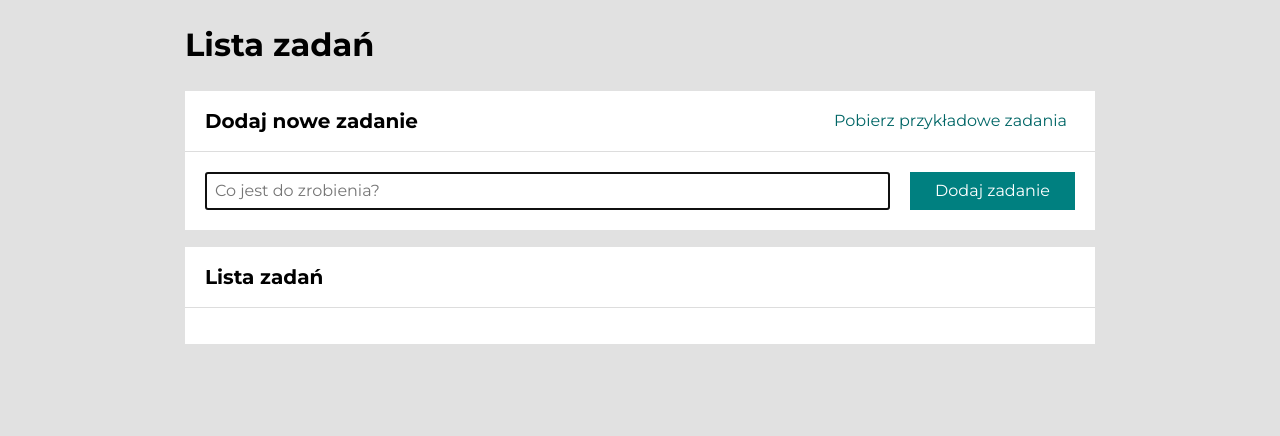
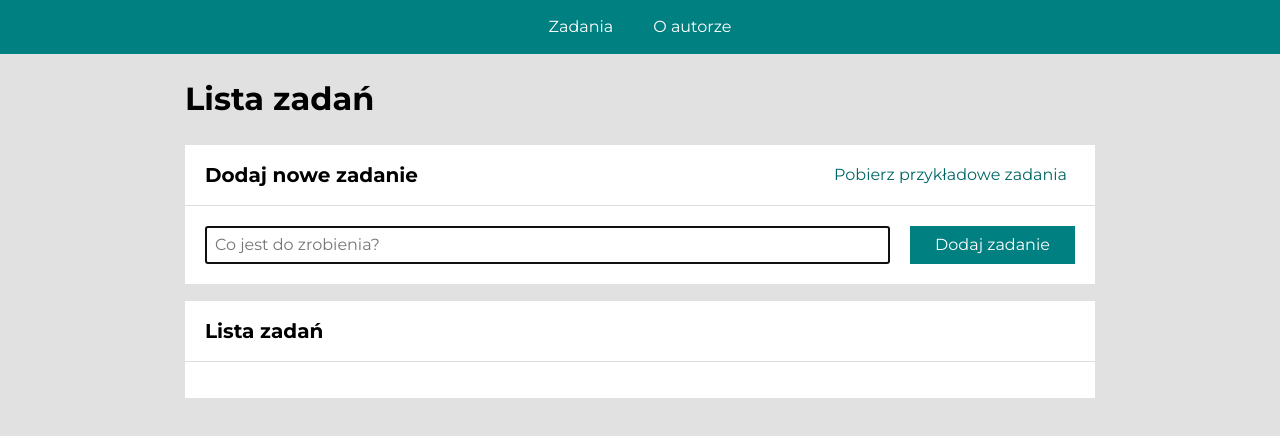
Before and after one commit to golosgit/to-do-list-react, a React (Create React App) app: page / in a window 1280 px wide. Shown: the top 436 px of the page. Built offline with nearby package versions, Linux system fonts and the light colour scheme.

Commit message:
Navigation Panel added (not working, only visual)

```diff
--- a/src/App.js
+++ b/src/App.js
@@ -1,4 +1,12 @@
 import React from "react";
-import Tasks from "./features/taskList/Tasks";
+import { Tasks } from "./features/taskList/Tasks";
+import { Navigation } from "./common/Navigation";
 
-export const App = () => <Tasks />;
+export const App = () => {
+  return (
+    <>
+      <Navigation />
+      <Tasks />
+    </>
+  );
+};
--- a/src/GlobalStyle.js
+++ b/src/GlobalStyle.js
@@ -13,8 +13,6 @@ export const GlobalStyle = createGlobalStyle`
     background-color: #e1e1e1;
     line-height: 1.5;
     font-family: "Montserrat", sans-serif;
-    margin: 20px auto;
-    max-width: 950px;
     overflow-wrap: anywhere;
   }
 
--- /dev/null
+++ b/src/common/Navigation/index.js
@@ -0,0 +1,12 @@
+import { UpperMenu, MenuItem, Menu } from "./styled";
+
+export const Navigation = () => {
+ return (
+  <UpperMenu>
+    <Menu>
+      <MenuItem>Zadania</MenuItem>
+      <MenuItem>O autorze</MenuItem>
+    </Menu>
+  </UpperMenu>
+  );
+};
--- /dev/null
+++ b/src/common/Navigation/styled.js
@@ -0,0 +1,19 @@
+import styled from "styled-components";
+
+export const UpperMenu = styled.div`
+  background-color: teal;
+  padding: 15px;
+`;
+
+export const Menu = styled.ul`
+  list-style-type: none;
+  text-align: center;
+  margin: 0;
+  padding: 0;
+`;
+
+export const MenuItem = styled.li`
+  color: white;
+  display: inline;
+  padding: 0 20px;
+`;
--- a/src/features/taskList/Tasks.js
+++ b/src/features/taskList/Tasks.js
@@ -4,10 +4,12 @@ import { Buttons } from "./Buttons";
 import { FetchButton } from "./FetchButton";
 import { Section } from "../../common/Section";
 import { Header } from "../../common/Header";
+import { TaskListWrapper } from "./styled";
 
-function Tasks() {
+export const Tasks = () => {
   return (
     <>
+      <TaskListWrapper>
         <Header title="Lista zadań" />
         <Section
           oneButton
@@ -21,8 +23,7 @@ function Tasks() {
         extraSectionButtons={<Buttons />}
         extraSectionContent={<TaskList />}
         />
+      </TaskListWrapper>
     </>
-  )
-}
-
-export default Tasks;
+  );
+};
--- a/src/features/taskList/styled.js
+++ b/src/features/taskList/styled.js
@@ -1,4 +1,9 @@
 import styled from "styled-components";
+
+export const TaskListWrapper = styled.div`
+  max-width: 950px;
+  margin: 0 auto;
+`;
 
 export const Button = styled.button`
   background-color: white;
```
Lines whose indentation alone changed are shown as unchanged.
